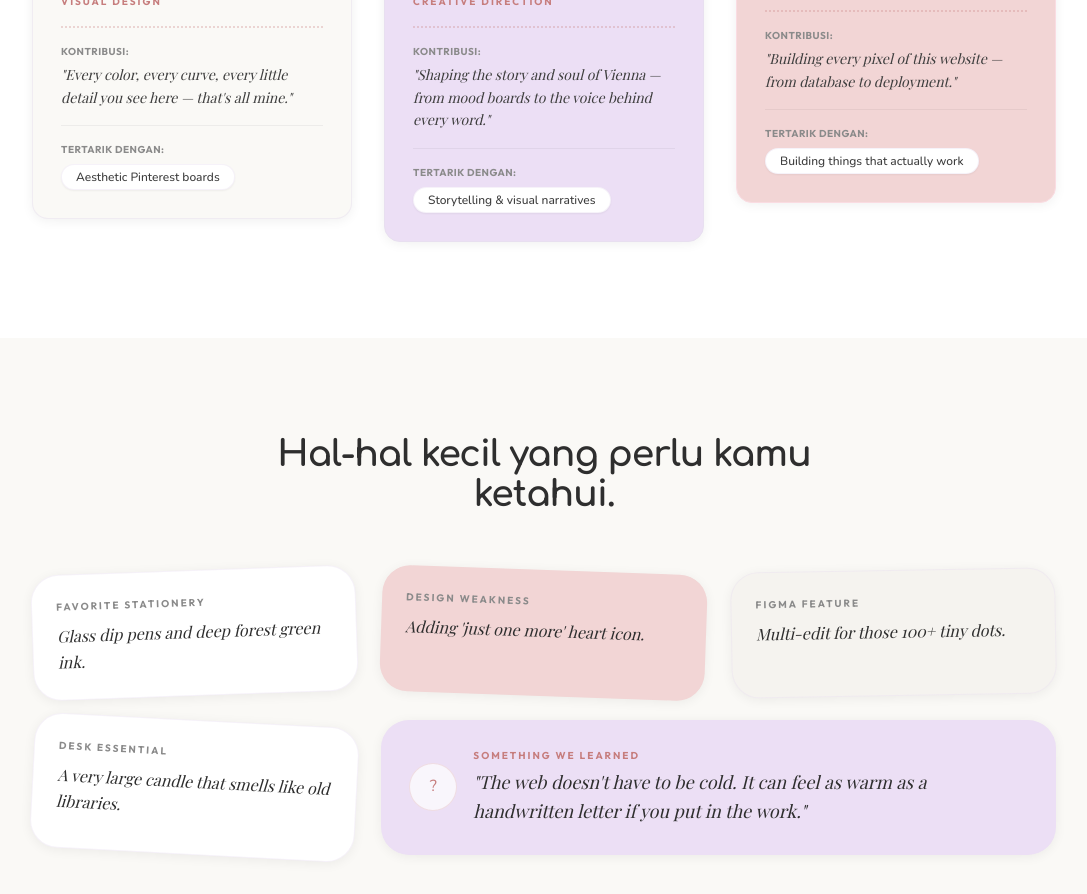
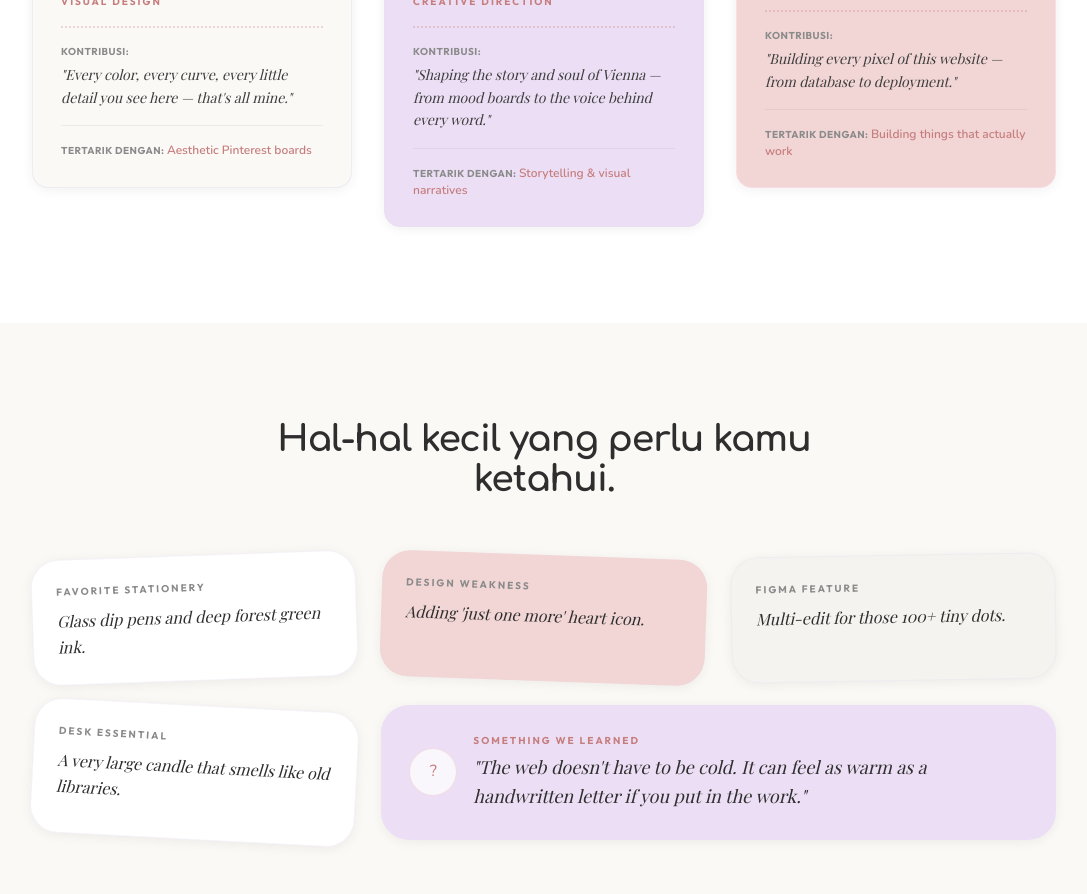
Before and after one commit to nicholasisaiah/viennastationery-webs, a Next.js app: page /people-behind-this-web in a window 1280 px wide. Shown: the part 1780-2674 px from the top of the page, without its empty margins (96-1183 px from the left). Built offline with nearby package versions, Linux system fonts and the light colour scheme; a web font is replaced by a local one.

Commit message:
Fix 'Tertarik dengan' layout: label+value inline as one unit

```diff
--- a/src/components/people/MeetThePeopleSection.tsx
+++ b/src/components/people/MeetThePeopleSection.tsx
@@ -77,14 +77,16 @@ export function MeetThePeopleSection() {
                   </div>
                 </div>
 
-                {/* Currently Obsessed With */}
+                {/* Tertarik dengan — label + value inline, satu kesatuan */}
                 <div className="pt-4 mt-4 border-t border-black/5">
-                  <span className="font-outfit text-[10px] font-bold text-vienna-text-muted uppercase tracking-wider block mb-1.5">
-                    {t("people.obsessed")}
-                  </span>
-                  <span className="inline-block px-3.5 py-1 bg-white text-vienna-text-dark text-xs font-nunito font-medium rounded-pill shadow-xs border border-vienna-lavender/40">
-                    {member.obsessedWith}
-                  </span>
+                  <p className="font-nunito text-xs leading-snug">
+                    <span className="font-outfit font-bold text-vienna-text-muted uppercase tracking-wider text-[10px]">
+                      {t("people.obsessed")}{" "}
+                    </span>
+                    <span className="font-semibold text-vienna-rose">
+                      {member.obsessedWith}
+                    </span>
+                  </p>
                 </div>
               </div>
             );
```
